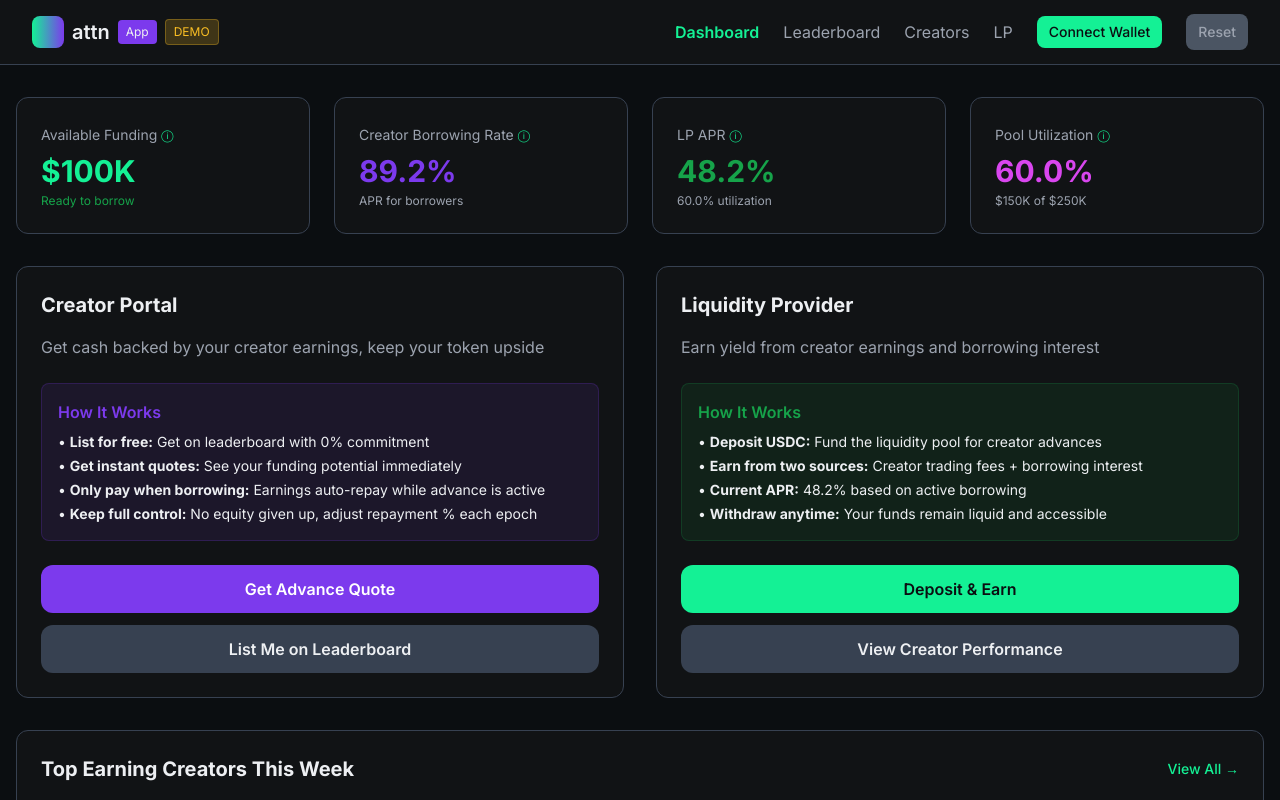
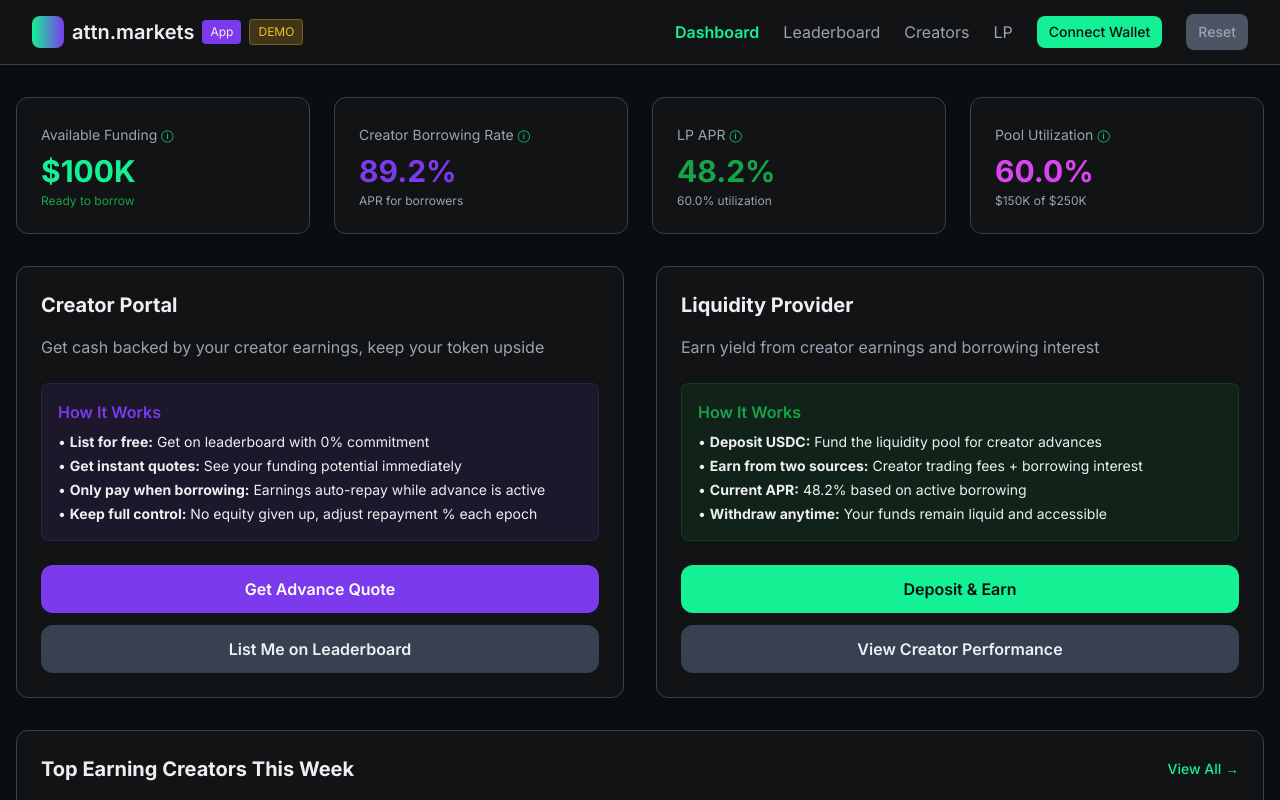
Before and after one commit to twentyOne2x/attnmarkets, a Next.js app in the folder apps/dapp/: page / in a window 1280 px wide. Shown: the top 800 px of the page. Built offline with nearby package versions, Linux system fonts and the light colour scheme.

Commit message:
feat: attn -> attn.markets on Navigation

```diff
--- a/apps/dapp/app/components/Navigation.tsx
+++ b/apps/dapp/app/components/Navigation.tsx
@@ -184,7 +184,7 @@ export default function Navigation(): React.JSX.Element {
           {/* Logo */}
           <a href="/" className="flex items-center space-x-1 sm:space-x-2 hover:opacity-80 transition-opacity">
             <div className="w-6 h-6 sm:w-8 sm:h-8 bg-gradient-to-r from-primary to-secondary rounded-lg"></div>
-            <span className="text-base sm:text-xl font-semibold">attn</span>
+            <span className="text-base sm:text-xl font-semibold">attn.markets</span>
             <span className="text-xs bg-secondary px-1 sm:px-2 py-0.5 sm:py-1 rounded hidden sm:inline">App</span>
             <span className="text-xs bg-warning/20 text-warning border border-warning/30 px-1 sm:px-2 py-0.5 sm:py-1 rounded ml-1 sm:ml-2">DEMO</span>
           </a>
```
